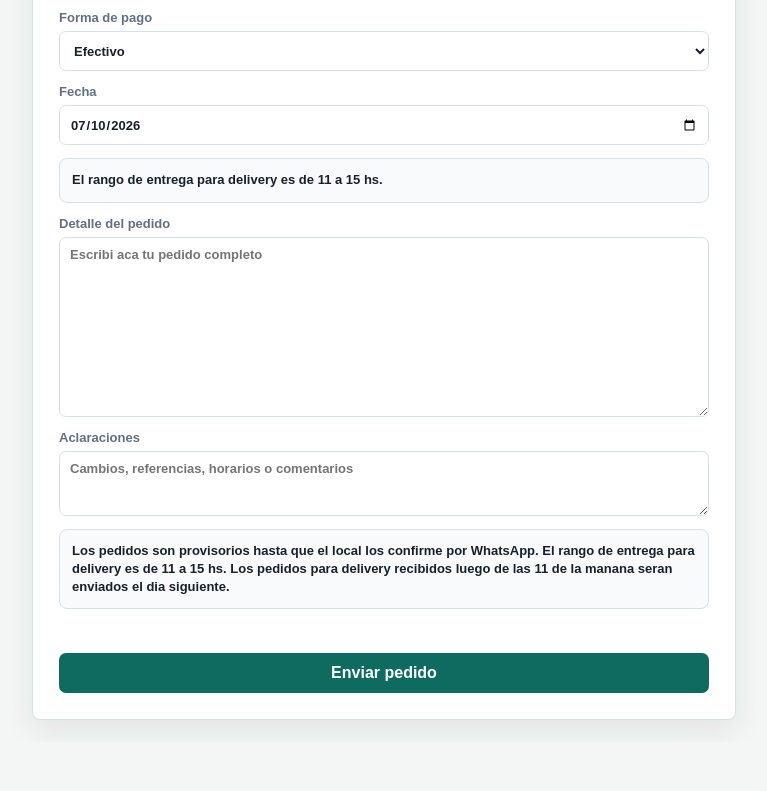
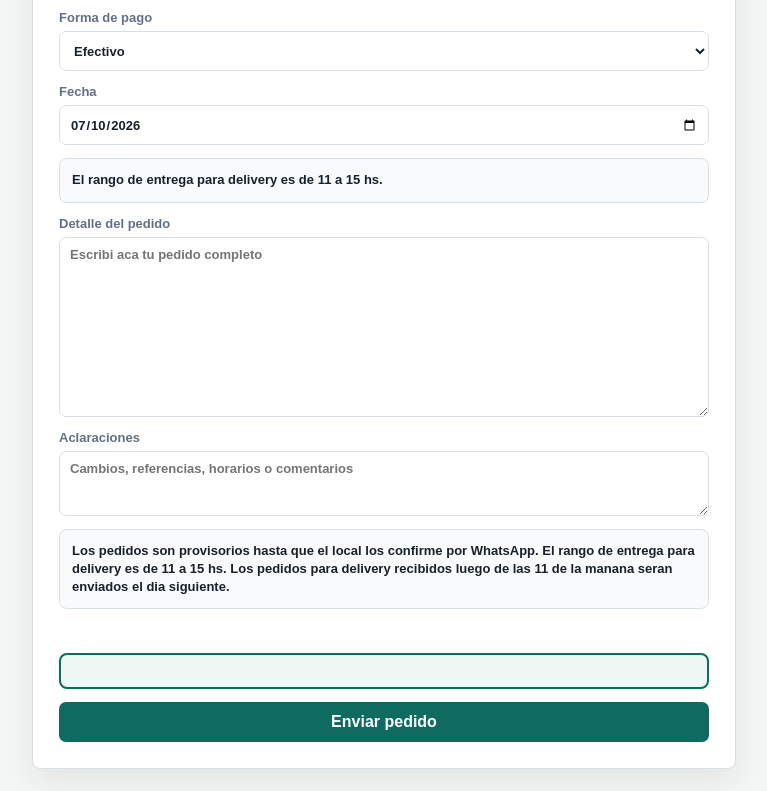
Before and after one commit to jspinelli90/app-pedidos, a website: page public/cliente.html in a window 1280 px wide. Shown: the part 421-1212 px from the top of the page, without its empty margins (256-1023 px from the left). Before the commit the page ends 1163 px from the top, so only its background shows below. Drawn offline with Linux system fonts and the light colour scheme.

Commit message:
Update styles.css

```diff
--- a/public/styles.css
+++ b/public/styles.css
@@ -441,6 +441,26 @@ textarea:focus {
   padding: 12px;
 }
 
+.client-success {
+  display: grid;
+  gap: 8px;
+  border: 2px solid #0f6b5f;
+  border-radius: 8px;
+  background: #edf8f5;
+  color: #0f3f38;
+  font-size: 15px;
+  line-height: 1.35;
+  padding: 16px;
+}
+
+.client-success strong {
+  font-size: 20px;
+}
+
+.client-success span {
+  display: block;
+}
+
 .client-submit {
   width: 100%;
 }
```
